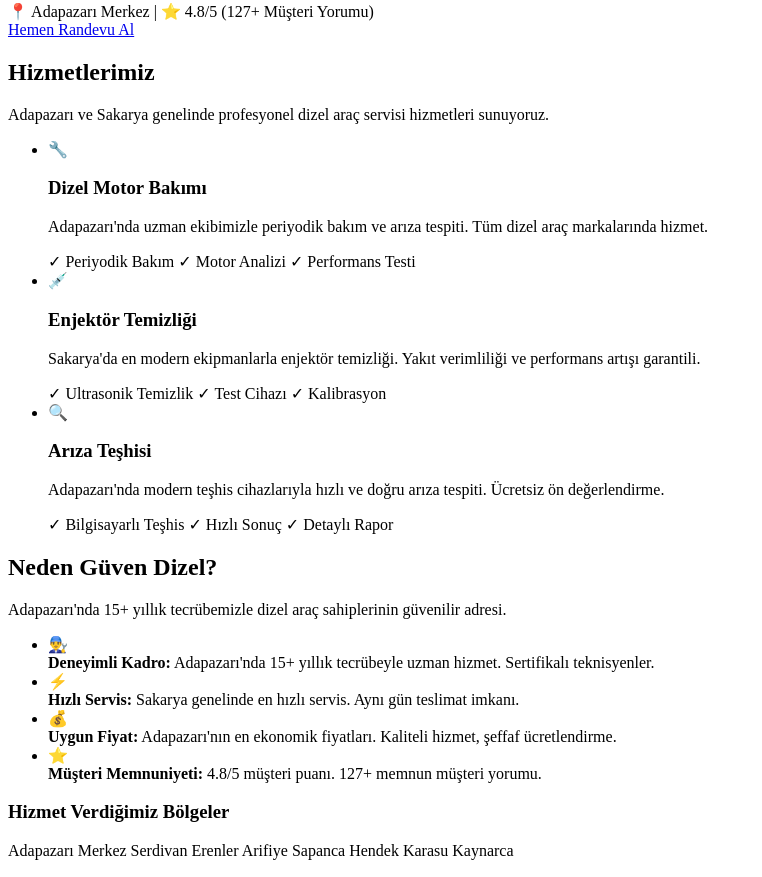
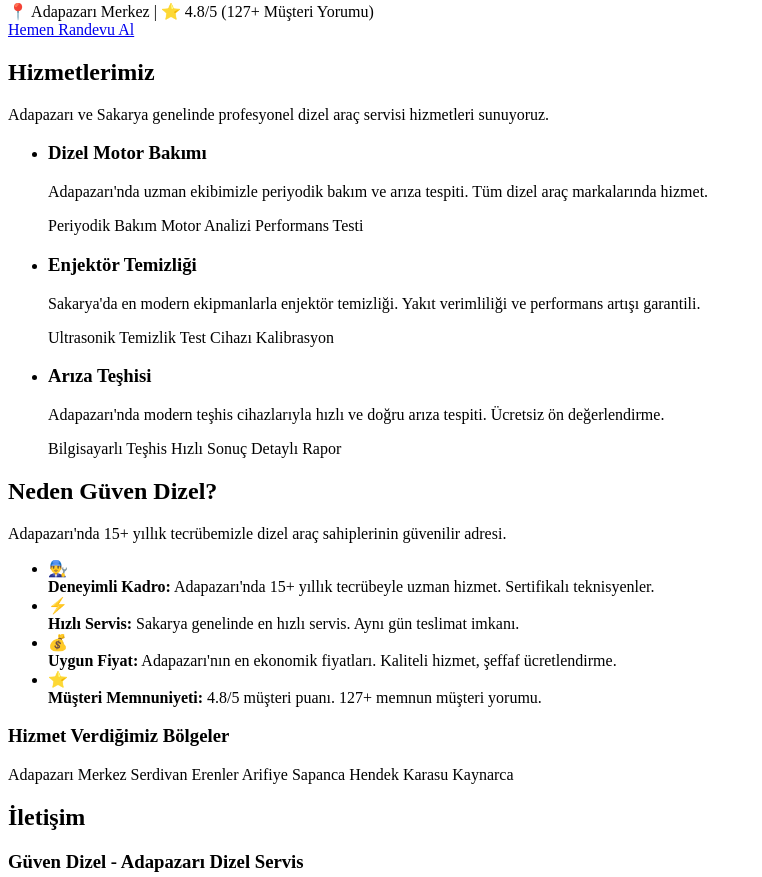
Before and after one commit to RehaDiscioglu/guvendizelcom, a website built with Vite: page index.html in a window 1280 px wide. Shown: the part 1162-2039 px from the top of the page, without its empty margins (0-762 px from the left). Built offline with nearby package versions, Linux system fonts and the light colour scheme.

Commit message:
Remove emojis from Hizmetlerimiz section

```diff
--- a/index.html
+++ b/index.html
@@ -193,33 +193,30 @@
       <p class="section-intro">Adapazarı ve Sakarya genelinde profesyonel dizel araç servisi hizmetleri sunuyoruz.</p>
       <ul class="services">
         <li>
-          <div class="service-icon">🔧</div>
           <h3>Dizel Motor Bakımı</h3>
           <p>Adapazarı'nda uzman ekibimizle periyodik bakım ve arıza tespiti. Tüm dizel araç markalarında hizmet.</p>
           <div class="service-features">
-            <span>✓ Periyodik Bakım</span>
-            <span>✓ Motor Analizi</span>
-            <span>✓ Performans Testi</span>
+            <span>Periyodik Bakım</span>
+            <span>Motor Analizi</span>
+            <span>Performans Testi</span>
           </div>
         </li>
         <li>
-          <div class="service-icon">💉</div>
           <h3>Enjektör Temizliği</h3>
           <p>Sakarya'da en modern ekipmanlarla enjektör temizliği. Yakıt verimliliği ve performans artışı garantili.</p>
           <div class="service-features">
-            <span>✓ Ultrasonik Temizlik</span>
-            <span>✓ Test Cihazı</span>
-            <span>✓ Kalibrasyon</span>
+            <span>Ultrasonik Temizlik</span>
+            <span>Test Cihazı</span>
+            <span>Kalibrasyon</span>
           </div>
         </li>
         <li>
-          <div class="service-icon">🔍</div>
           <h3>Arıza Teşhisi</h3>
           <p>Adapazarı'nda modern teşhis cihazlarıyla hızlı ve doğru arıza tespiti. Ücretsiz ön değerlendirme.</p>
           <div class="service-features">
-            <span>✓ Bilgisayarlı Teşhis</span>
-            <span>✓ Hızlı Sonuç</span>
-            <span>✓ Detaylı Rapor</span>
+            <span>Bilgisayarlı Teşhis</span>
+            <span>Hızlı Sonuç</span>
+            <span>Detaylı Rapor</span>
           </div>
         </li>
       </ul>
--- a/style.css
+++ b/style.css
@@ -131,12 +131,6 @@ h2 {
 .service-features {
   margin-top: auto;
   padding-top: 1rem;
-}
-.service-icon, .why-icon {
-  font-size: 2rem;
-  margin-bottom: 1rem;
-  display: block;
-}
 .service-features {
   display: flex;
   flex-wrap: wrap;
```
